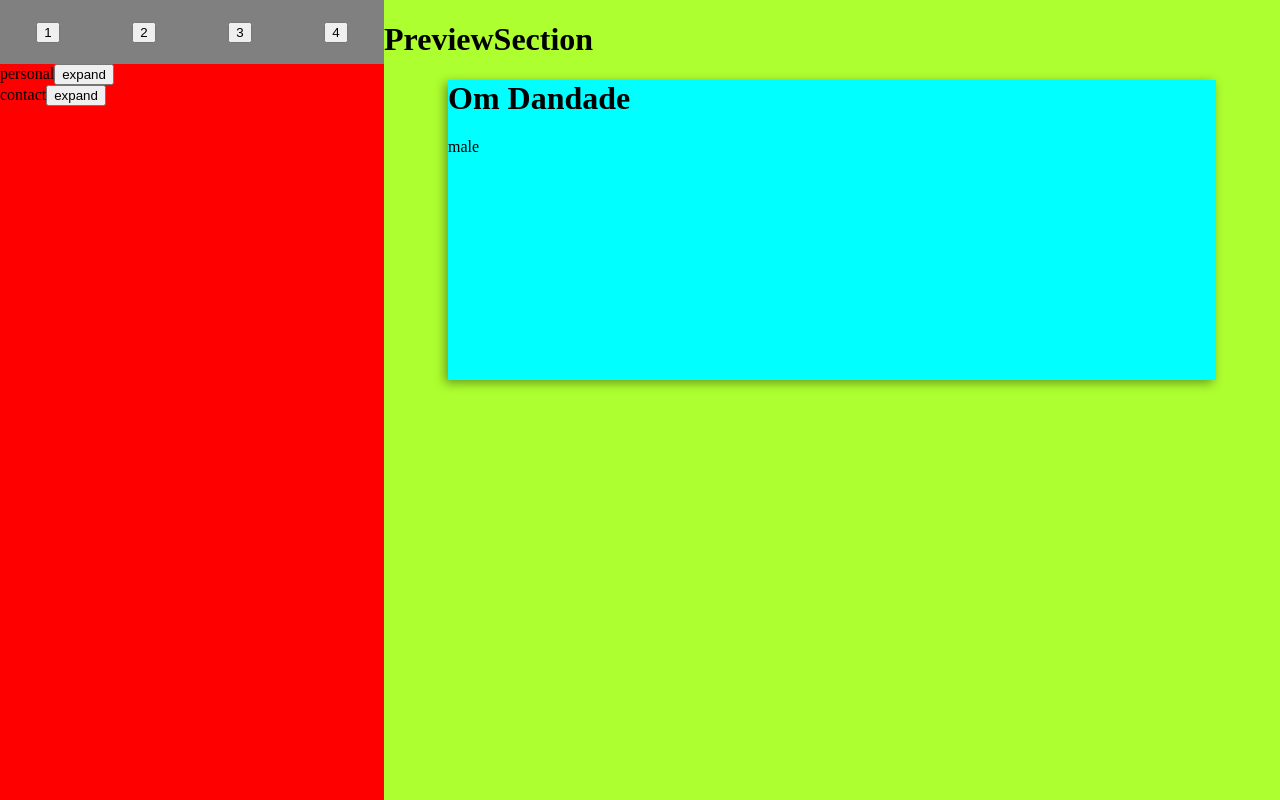
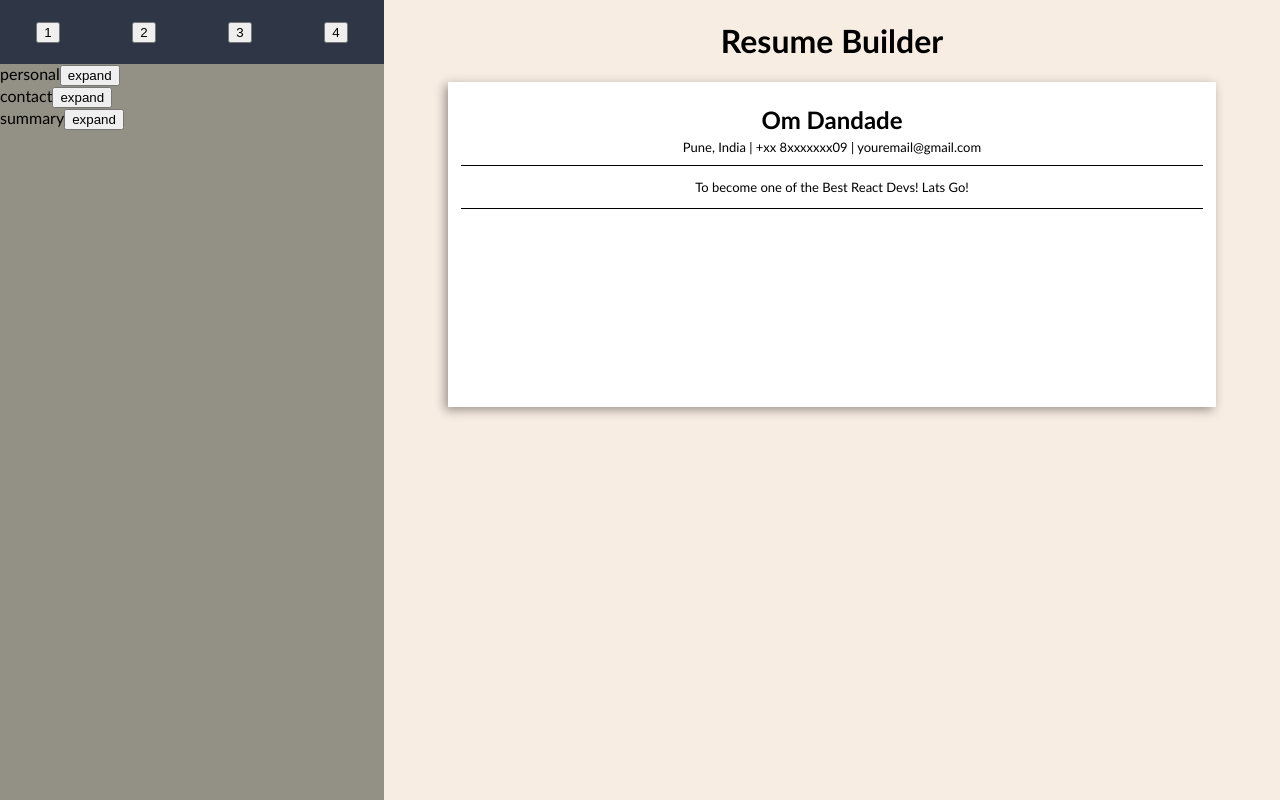
Before and after one commit to om-dandade/ResumeBuilder, a React (Vite) app: page / in a window 1280 px wide. Built offline with nearby package versions, Linux system fonts and the light colour scheme.

Commit message:
there 3 sections now

```diff
--- a/src/components/Data.jsx
+++ b/src/components/Data.jsx
@@ -9,12 +9,13 @@ export default function Data(){
     const data = {
         "personal": {
             "name": useStateAsObject("Om Dandade"),
-            "gender": useStateAsObject("male"),
         },
         "contact": {
+            "address": useStateAsObject("Pune, India"),
             "phone": useStateAsObject("+xx 8xxxxxxx09"),
             "email": useStateAsObject("youremail@gmail.com"),
-        }
+        },
+        "summary": useStateAsObject("To become one of the Best React Devs! \n Lats Go!"),
     };
 
     return data;
--- a/src/components/InfoSections.jsx
+++ b/src/components/InfoSections.jsx
@@ -1,6 +1,7 @@
 export {ColapcableSection}
 import { useState } from "react";
 
+//Generic Collapsable component with socket for custom form
 function ColapcableSection({sectionName, sectionData}){
     const [isCollapsed, setIsCollapsed] = useState(true);
     const toggleCollapse = () =>{
@@ -14,13 +15,19 @@ function ColapcableSection({sectionName, sectionData}){
         </div>
     )
 }
+
+//switch case to get the correct form from below based on sectionName
 function getSectionComponent(sectionName, sectionData){
     switch(sectionName){
         case "personal": return <PersonalInfoForm sectionData={sectionData} />
+        case "contact": return <ContactForm sectionData={sectionData} />
+        case "summary": return <SummaryForm sectionData={sectionData} />
     }
 
     return null;
 }
+
+//following are all diffrent forms avaialable
 
 function PersonalInfoForm({sectionData}){
     return(
@@ -29,3 +36,21 @@ function PersonalInfoForm({sectionData}){
         </div>
     )
 }
+
+function ContactForm({sectionData}){
+    return(
+        <div>
+            <div>address <input value={sectionData.address.value} onChange={(event) => sectionData.address.setter(event.target.value)}/></div>
+            <div>phone <input value={sectionData.phone.value} onChange={(event) => sectionData.phone.setter(event.target.value)}/></div>
+            <div>email <input value={sectionData.email.value} onChange={(event) => sectionData.email.setter(event.target.value)}/></div>
+        </div>
+    )
+}
+
+function SummaryForm({sectionData}){
+    return(
+        <div>
+            Profile Summary <input value={sectionData.value} onChange={(event) => sectionData.setter(event.target.value)}/>
+        </div>
+    )
+}
--- a/src/components/PreviewSection.jsx
+++ b/src/components/PreviewSection.jsx
@@ -4,7 +4,9 @@ import Resume from './Resume'
 export default function PreviewSection({data}){
     return(
         <div className="previewSection">
-            <h1>PreviewSection</h1>
+            <div className='centeredText'>
+                <h1>Resume Builder</h1>
+            </div>
             <Resume data={data}/>
         </div>
     )
--- a/src/components/Resume.jsx
+++ b/src/components/Resume.jsx
@@ -1,9 +1,22 @@
 
 export default function Resume({data}){
+    const {personal, contact, summary} = data;
     return(
         <div className="resume">
-            <h1>{data.personal.name.value}</h1>
-            <a>{data.personal.gender.value}</a>
+            <div className="centeredText">
+                {/* Title Section */}
+                <h2 className="resumeTitle">{personal.name.value}</h2>
+                <a className="contentText">{contact.address.value +" | "+ contact.phone.value +" | "+ contact.email.value}</a>
+
+                <div className="separator"></div>
+
+                {/* Summury */}
+                <p className="contentText">{summary.value}</p>
+
+                <div className="separator"></div>
+
+
+            </div>
         </div>
     )
 }
--- a/src/style/app.css
+++ b/src/style/app.css
@@ -1,5 +1,13 @@
+body{
+  font-family: 'Trebuchet MS', 'Lucida Sans Unicode', 'Lucida Grande', 'Lucida Sans', Arial, sans-serif;
+}
+
 .app{
   display: flex;
   height: 100vh;
   background-color: magenta;
 }
+
+.centeredText{
+  text-align: center;
+}
--- a/src/style/detailsSection.css
+++ b/src/style/detailsSection.css
@@ -1,12 +1,12 @@
 .detailsSection{
     flex: 3;
-    background-color: red;
+    background-color: #939185;
 }
 
 .tooBar{
     display: flex;
     justify-content: center;
-    background-color: grey;
+    background-color: #2F3645;
     height: 8vh;
 }
 
--- a/src/style/previewSection.css
+++ b/src/style/previewSection.css
@@ -1,12 +1,27 @@
 .previewSection{
     flex: 7;
-    background-color: greenyellow;
+    background-color: #F8EDE3;
 }
 
 .resume{
-    background-color: aqua;
+    background-color: white;
     margin-left: 5vw;
     margin-right: 5vw;
     height: 300px;
     box-shadow: -3px 3px 10px rgba(0, 0, 0, 0.393);
+    padding: 1vw;
 }
+
+.resumeTitle{
+    margin-top: 10px;
+    margin-bottom: 2px;
+}
+
+.contentText{
+    font-size: small;
+}
+
+.separator {
+    border-top: 1px solid #000;
+    margin: 10px 0;
+}
```
